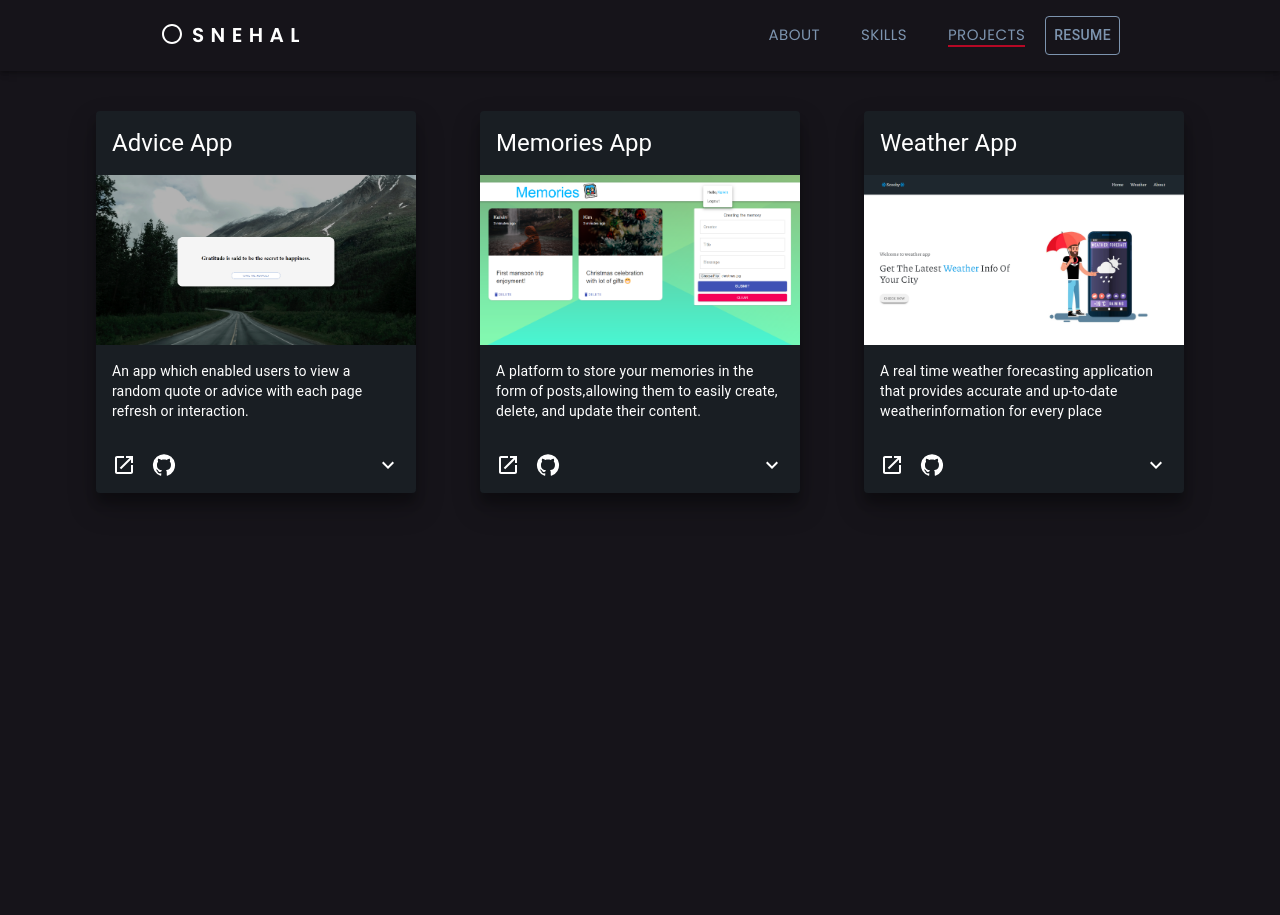
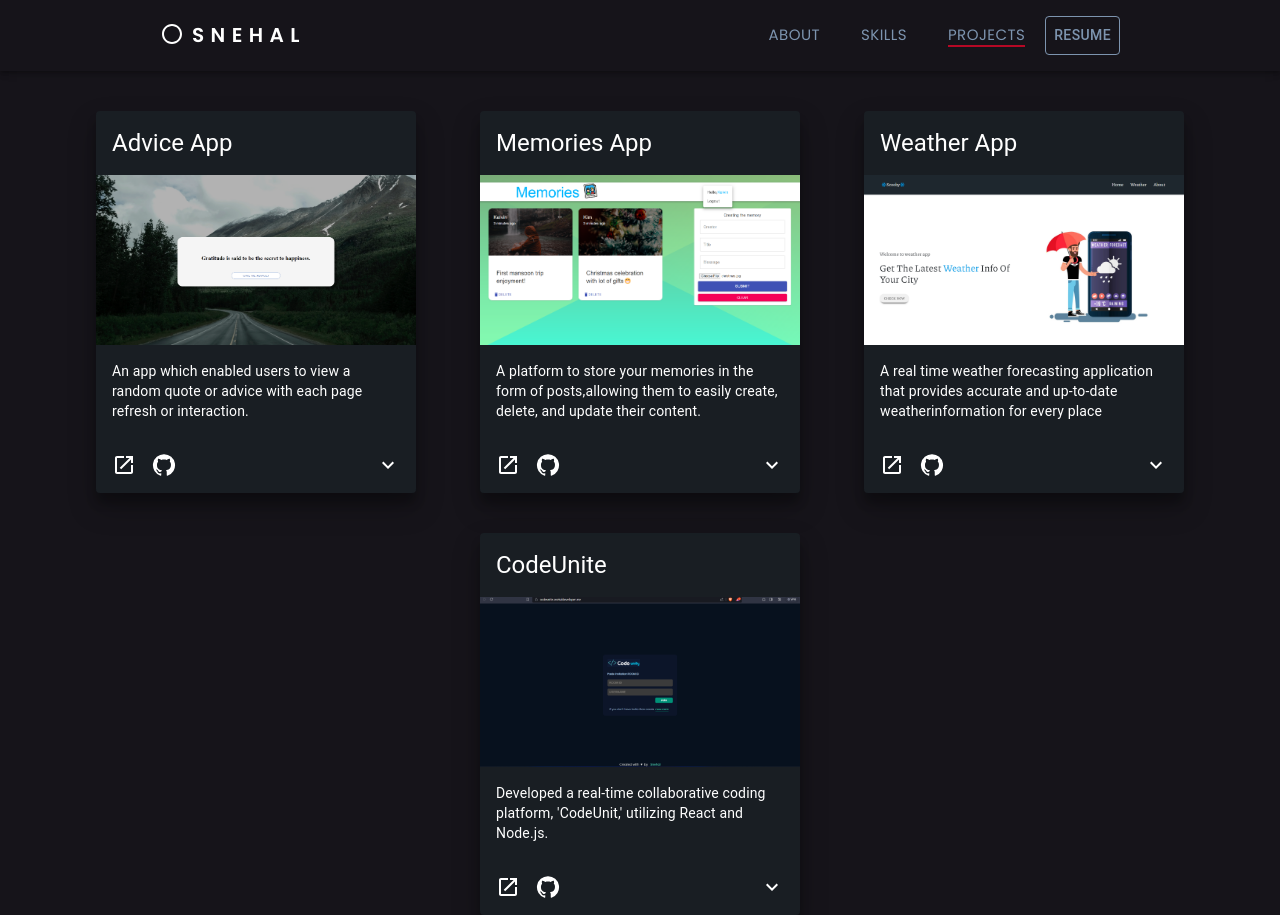
Before and after one commit to Snehal-Kupekar/Portfolio, a React (Create React App) app: page /Projects in a window 1280 px wide. Before the commit the page ends 800 px from the top, so only its background shows below. Built offline with nearby package versions, Linux system fonts and the light colour scheme; the HTML template or start-up script is replaced by a standard one.

Commit message:
new proj

```diff
--- a/src/components/projects.js
+++ b/src/components/projects.js
@@ -33,6 +33,7 @@ import themes from "../styles/theme";
 import proj1 from "../Image/cards/advice.png";
 import proj2 from "../Image/cards/memories.png"
 import proj3 from "../Image/cards/weather.png"
+import proj4 from "../Image/cards/codeunite.png"
 
 import styles from "../styles/card.module.css";
 import { HelpCenterSharp } from "@mui/icons-material";
@@ -81,6 +82,14 @@ export default function Project() {
       image: proj3,
       shortdiscription: "A real time weather forecasting application that provides accurate and up-to-date weatherinformation for every place",
       technology: "Express Js , Css , HTML , Javascript",
+      gitLink: "https://github.com/Snehal-Kupekar/WeatherApp" ,
+      projectLink :"https://weather-app-woad-three.vercel.app/",
+    },
+    {
+      title: "CodeUnite",
+      image: proj4,
+      shortdiscription: "Developed a real-time collaborative coding platform, 'CodeUnit,' utilizing React and Node.js.",
+      technology: "React Js, NodeJS , Express Js , Socket.io ",
       gitLink: "https://github.com/Snehal-Kupekar/WeatherApp" ,
       projectLink :"https://weather-app-woad-three.vercel.app/",
     },
--- a/src/styles/homepage.module.css
+++ b/src/styles/homepage.module.css
@@ -42,9 +42,10 @@
 .homeBtn {
     border-radius: 8px;
     border: none;
-    padding: 14px 20px;
+    padding: 12px 20px;
     cursor: pointer;
     font-size: 16px;
+    text-align: center;
 }
 .btnRes {
     background-color: var(--color-brown);
```
Also changed, not shown: src/Image/cards/codeunite.png (added).
